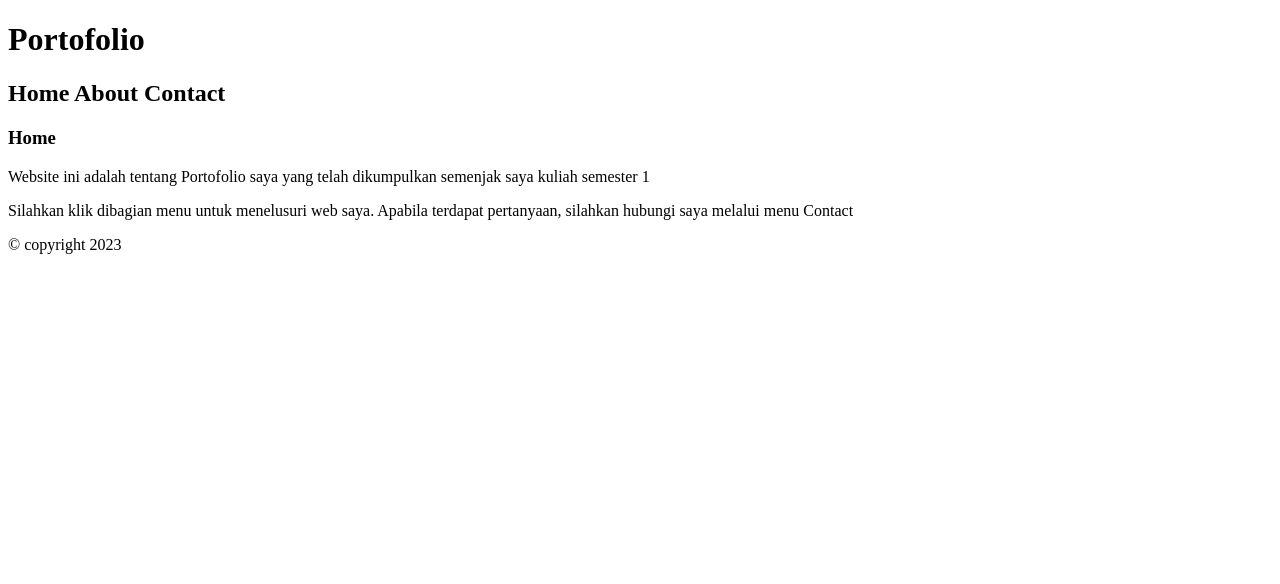
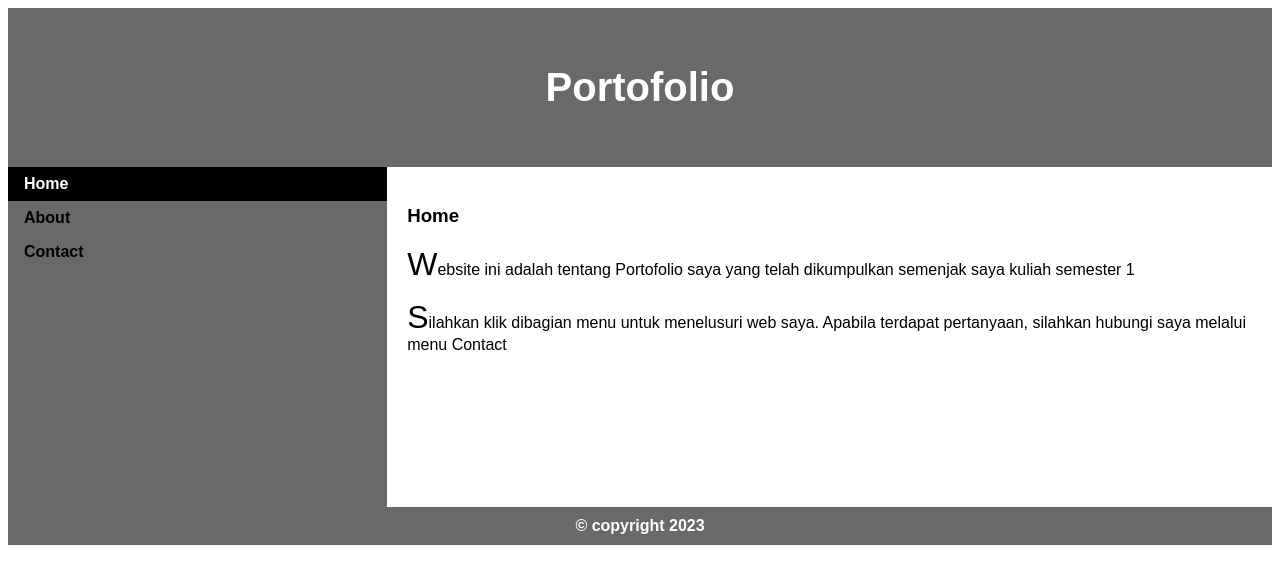
Before and after one commit to kaspersky21/Pemrograman-Web, a plain HTML site: page index.html in a window 1280 px wide. Drawn offline with Linux system fonts and the light colour scheme.

Commit message:
1 file modified

```diff
--- a/index.html
+++ b/index.html
@@ -3,6 +3,79 @@
   <head>
     <!-- Ini adalah title -->
     <title>Halaman Utama</title>
+    <style>
+      * {
+        box-sizing: border-box;
+      }
+      body {
+        font-family: Arial;
+      }
+      header {
+        background-color: dimgrey;
+        padding: 30px;
+        text-align: center;
+        color: white;
+        font-size: 20px;
+      }
+      nav{
+        float: left;
+        width: 30%;
+        height: 340px;
+        color: white;
+        font-size: 20px
+        padding: 0px;
+        background-color: dimgrey;
+      }
+      nav ul {
+        padding: 0;
+        margin: 0;
+        list-style-type: none;
+      }
+      nav ul li a {
+        display: block;
+        text-decoration: none;
+        color: black;
+        font-weight: bold;
+        padding: 8px 16px;
+      }
+      nav ul li a.active{
+        background-color: black;
+        color: white;
+      }
+      nav ul li a:hover:not(.active){
+        background-color: darkslategrey;
+        color: white;
+      }
+      article{
+        float: left;
+        width: 70%;
+        padding: 20px;
+      }
+      section::after {
+        clear: both;
+        display: table;
+        content:"";
+      }
+      footer {
+        background-color:dimgrey;
+        padding: 10px;
+        text-align: center;
+        color: white;
+        font-weight: bold;
+      }
+      p::first-letter{
+        font-size: xx-large
+      }
+      /*
+      responsive layout
+      */
+      @media (max-width: 300px) {
+        nav, article {
+          width: 100%;
+          height: auto;
+        }
+      }
+    </style>
   </head>
   <body>
     <header>
@@ -10,7 +83,11 @@
     </header>
     <section>
       <nav>
-        <h2>Home About Contact</h2>
+        <ul>
+          <li><a class="active" href="#">Home</a></li>
+          <li><a class="" href="#">About</a></li>
+          <li><a class="" href="#">Contact</a></li>
+        </ul>
       </nav>
       <article>
         <h1>Home</h1>
```
